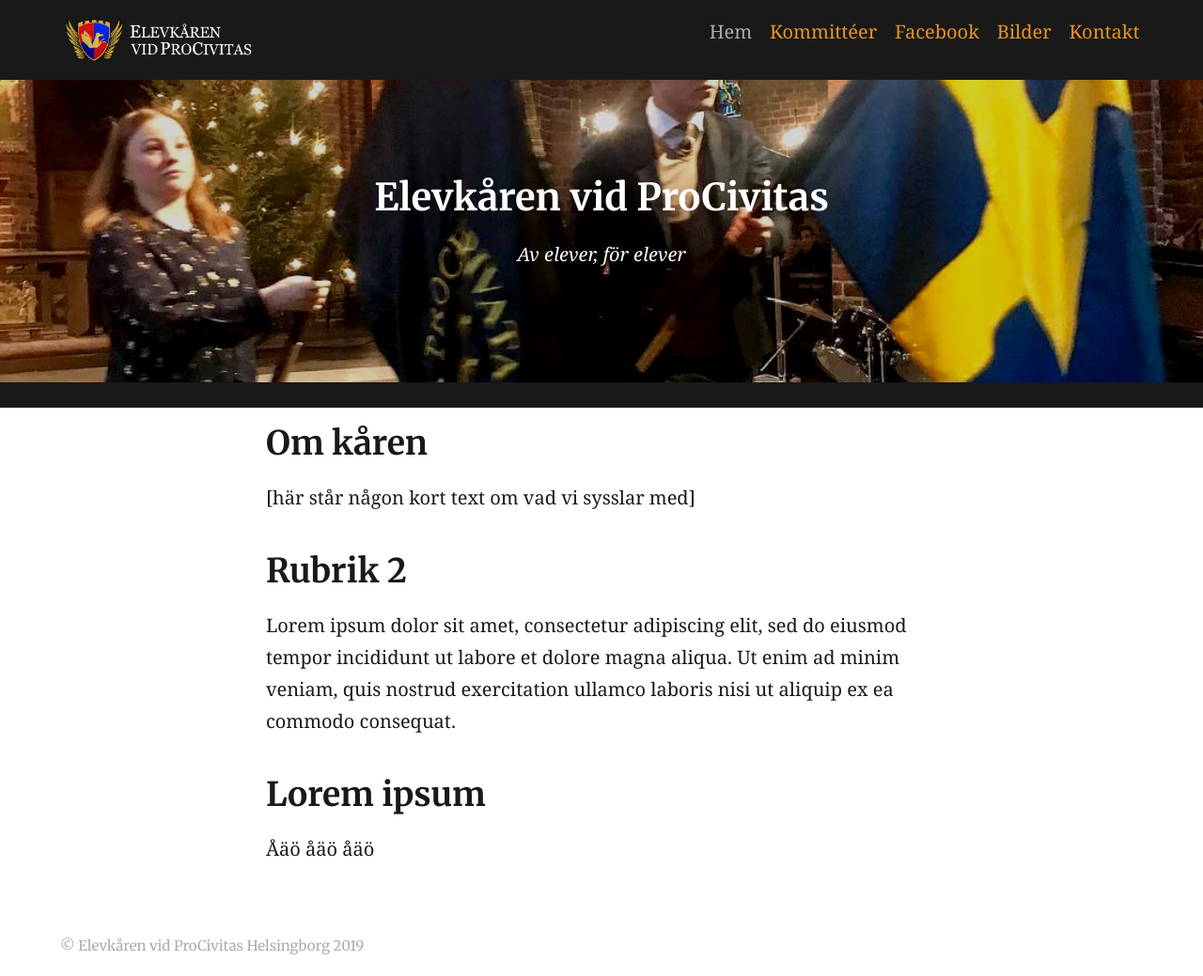
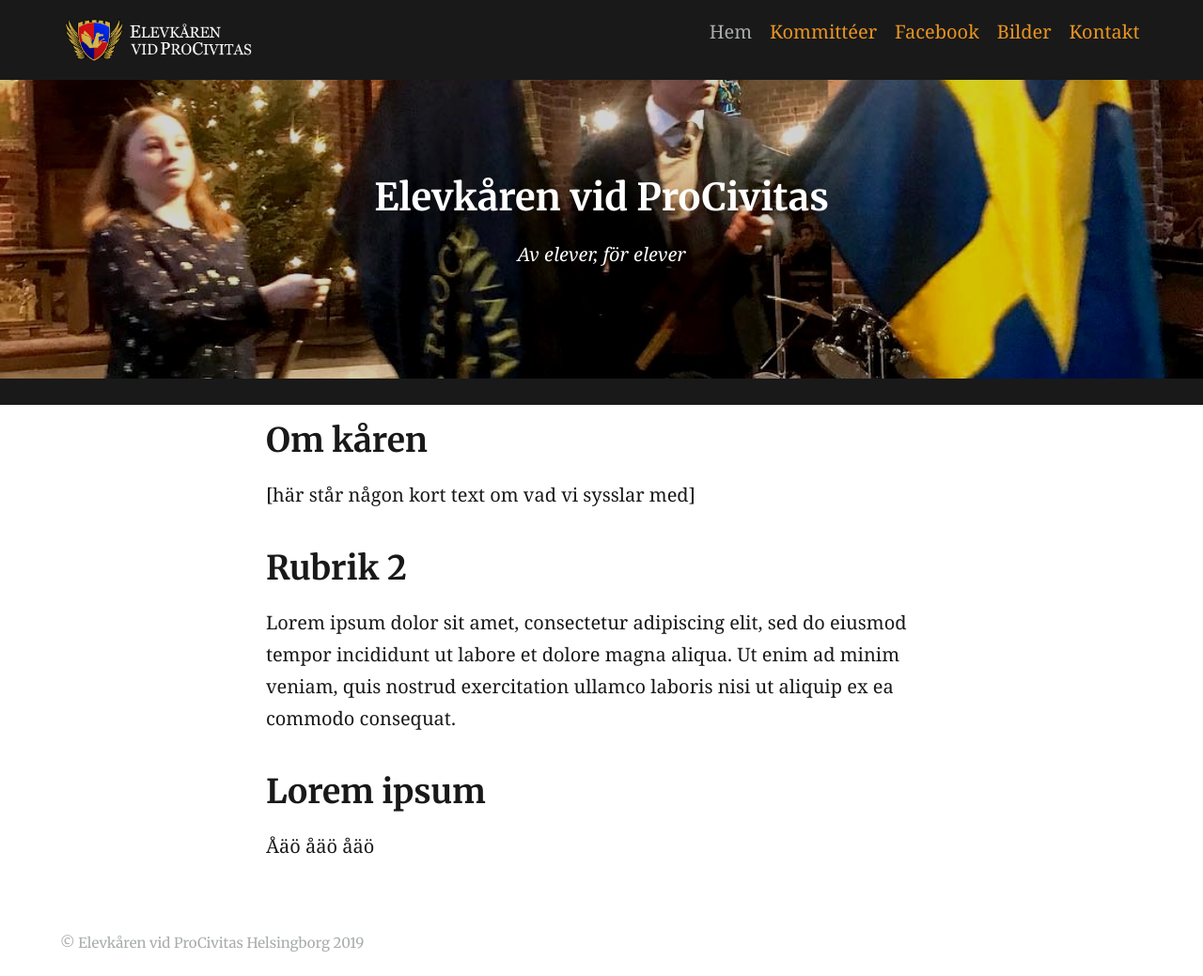
Before and after one commit to ekvp/ekvp.github.io, a Jekyll site: the page built from index.md, in a window 1280 px wide. Shown: the whole page at 94% size. Built offline with Jekyll 4.4.1, drawn with Linux system fonts in a browser that asks for light colours; our own code applies the rules of GitHub Pages for plain Markdown files.

Commit message:
Update _theme.scss

```diff
--- a/_sass/_theme.scss
+++ b/_sass/_theme.scss
@@ -51,7 +51,7 @@
 }
 
 .feature {
-  padding-bottom: .4rem;
+  padding-bottom: .2rem;
   margin-bottom: 1.6rem;
   text-align: center;
   background: #FFFFFF;
```
